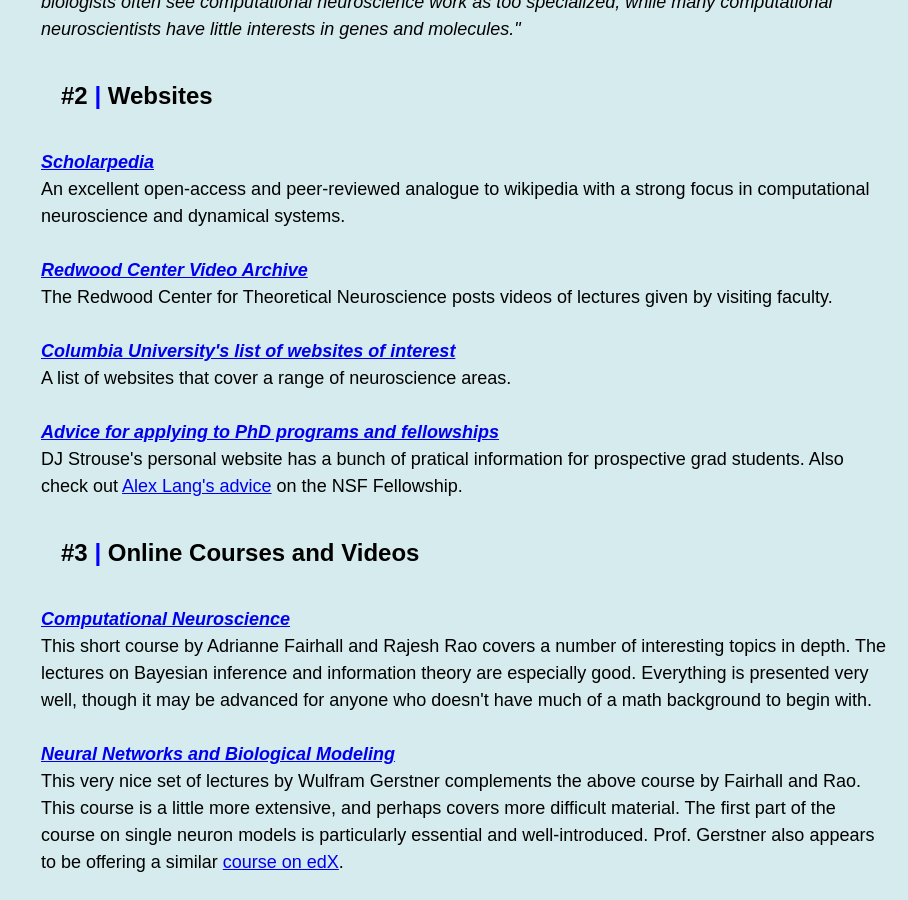
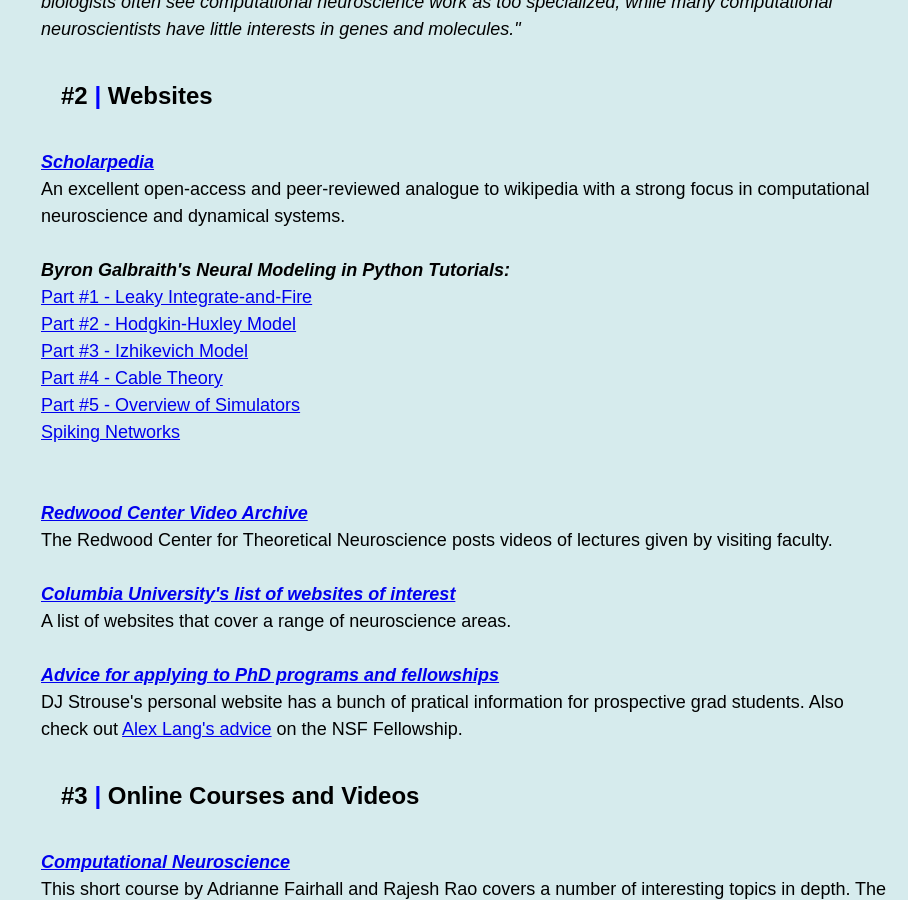
Before and after one commit to ahwillia/ahwillia.github.com, a Jekyll site: the page built from notes/index.html, in a window 1280 px wide and 900 px high, scrolled down 1142 px. Shown: the whole window, without its empty margins (372-1280 px from the left). Built offline with Jekyll 4.4.1, drawn with Linux system fonts in a browser that asks for light colours.

Commit message:
added Byron Galbraith articles

```diff
--- a/notes/index.html
+++ b/notes/index.html
@@ -66,6 +66,16 @@
 	  </b></i></li>
 	  An excellent open-access and peer-reviewed analogue to wikipedia
 	  with a strong focus in computational neuroscience and dynamical systems. <br><br>
+      <li><i><b>
+	    Byron Galbraith's Neural Modeling in Python Tutorials:
+	  </b></i></li>
+	  <a href="http://www.neurdon.com/2011/01/19/neural-modeling-with-python-part-1/" target="_blank"> Part #1 - Leaky Integrate-and-Fire </a><br>
+	  <a href="http://www.neurdon.com/2011/01/26/neural-modeling-with-python-part-2/" target="_blank"> Part #2 - Hodgkin-Huxley Model </a><br>
+	  <a href="http://www.neurdon.com/2011/02/02/neural-modeling-with-python-part-3/" target="_blank"> Part #3 - Izhikevich Model </a><br>
+	  <a href="http://www.neurdon.com/2011/02/11/neural-modeling-with-python-part-4/" target="_blank"> Part #4 - Cable Theory </a><br>
+	  <a href="http://www.neurdon.com/2011/02/22/neural-modeling-with-python-part-5/" target="_blank"> Part #5 - Overview of Simulators </a><br>
+	  <a href="http://www.neurdon.com/2011/03/06/spiking-neural-networks-in-python-part-1/" target="_blank"> Spiking Networks </a><br>
+	  <br><br>
       <li><i><b>
 	    <a href="http://redwood.berkeley.edu/videos.php" target="_blank"> Redwood Center Video Archive</a>
       </b></i></li>
```
